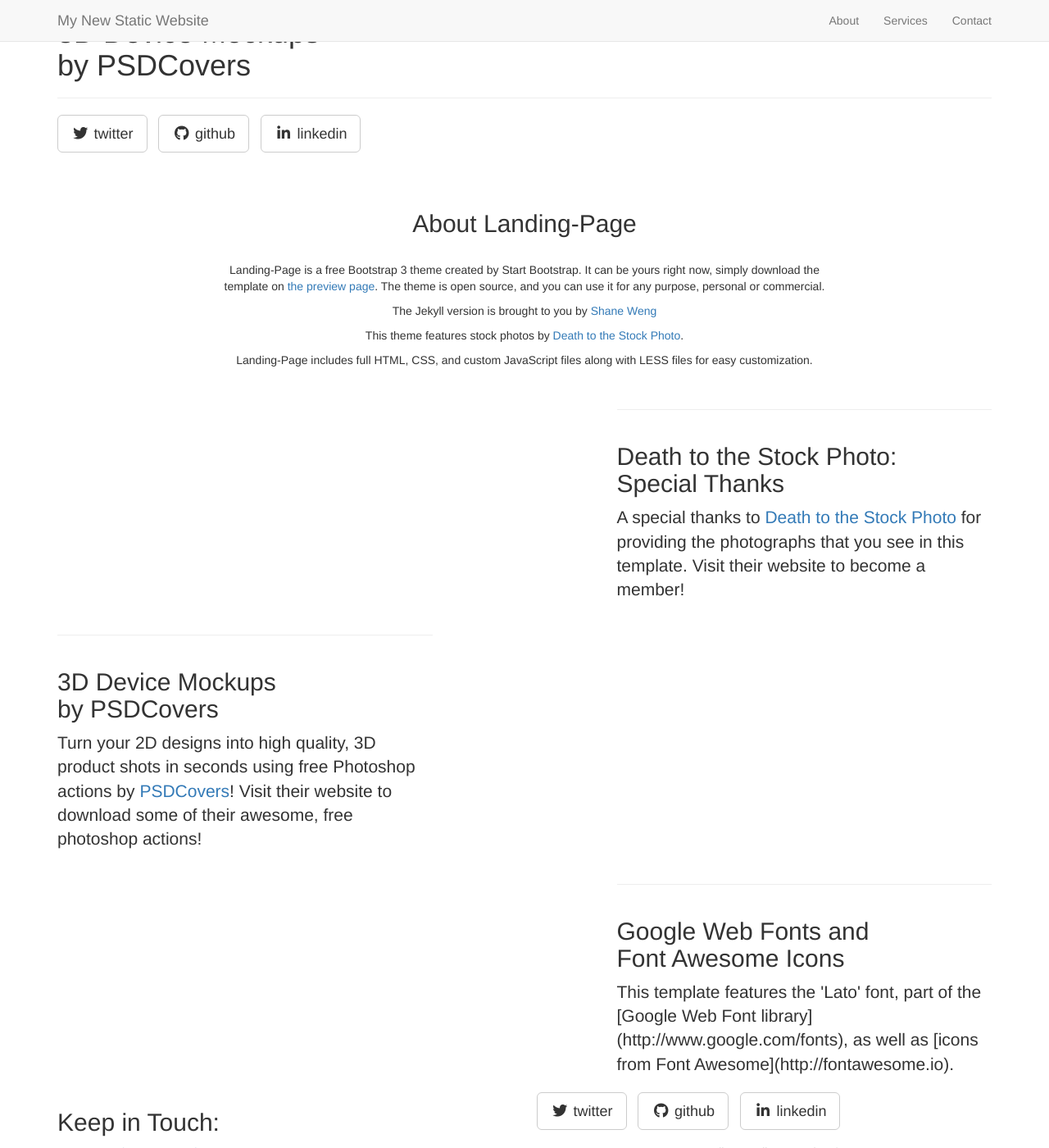
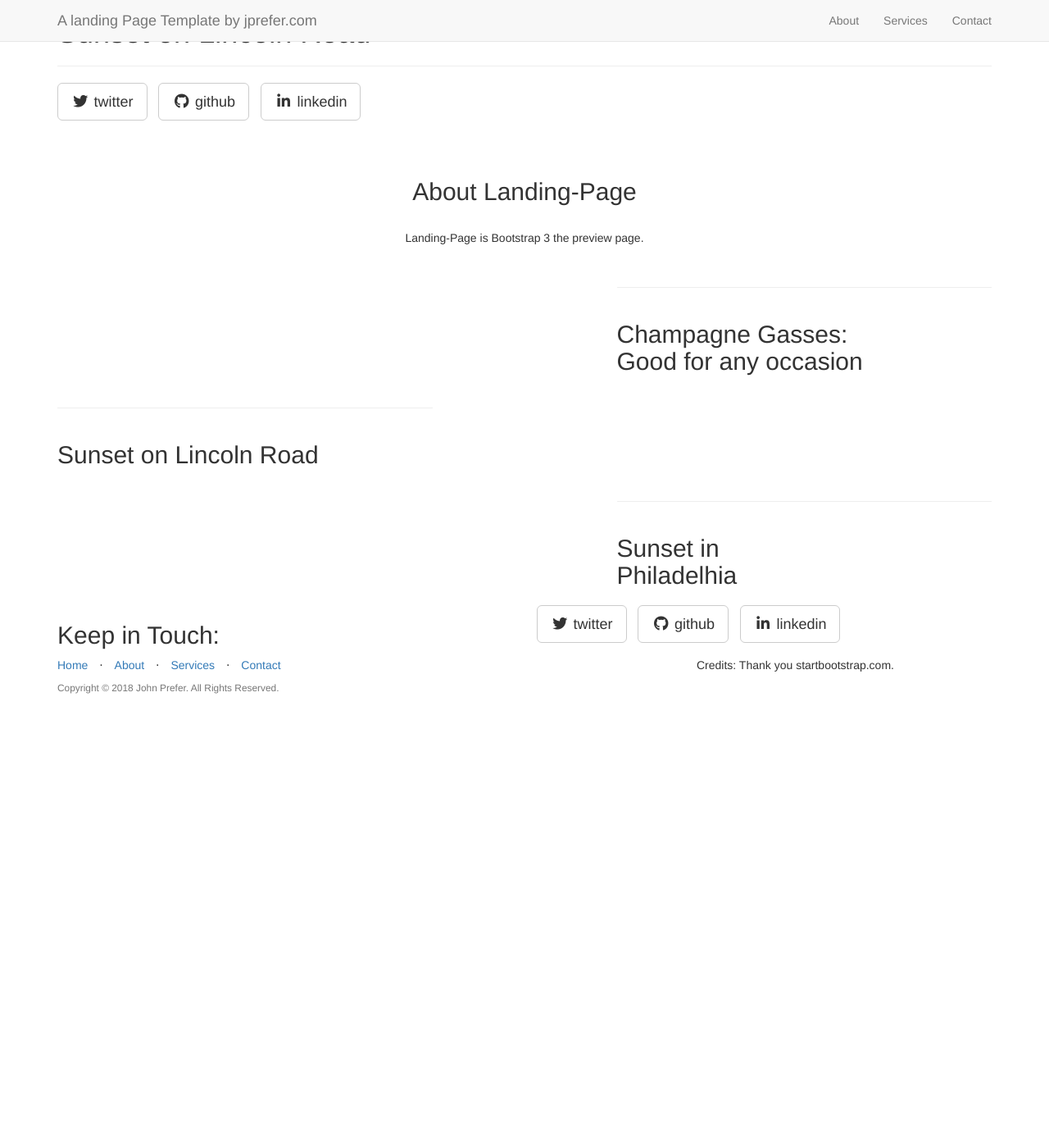
Before and after one commit to jprefer/jep-landing, a Jekyll site: the page built from _posts/2014-09-22-services-2.markdown, in a window 1280 px wide and 1400 px high. Shown: the whole window at 82% size. Built offline with Jekyll 4.4.1, drawn with Linux system fonts in a browser that asks for light colours; nearby versions of some CDN libraries; library files that are not in the unit come from our copies; some of the changed text lies outside the part shown.

Commit message:
lets see if this merges

```diff
--- a/_config.yml
+++ b/_config.yml
@@ -1,5 +1,5 @@
 ---
-title: My New Static Website
+title: A landing Page Template by jprefer.com
 timezone: UTC
 collections:
   posts:
@@ -15,8 +15,7 @@
 
 '
 copyright: Copyright &copy; 2018 John Prefer. All Rights Reserved.
-credits: 'Credits: Landing Page is a free to use, open source Bootstrap theme created
-  by <a href="http://startbootstrap.com/">Start Bootstrap</a>.'
+credits: 'Credits: Thank you startbootstrap.com.'
 markdown: kramdown
 permalink: pretty
 social:
--- a/_includes/about.html
+++ b/_includes/about.html
@@ -5,10 +5,8 @@
               <br/><br/>
               <h2>About Landing-Page</h2>
               <br/>
-                <p>Landing-Page is a free Bootstrap 3 theme created by Start Bootstrap. It can be yours right now, simply download the template on <a href="http://startbootstrap.com/template-overviews/landing-page/">the preview page</a>. The theme is open source, and you can use it for any purpose, personal or commercial.</p>
-                <p>The Jekyll version is brought to you by <a href="https://github.com/swcool">Shane Weng</a></p>
-                <p>This theme features stock photos by <a href="http://join.deathtothestockphoto.com//">Death to the Stock Photo</a>.</p>
-                <p>Landing-Page includes full HTML, CSS, and custom JavaScript files along with LESS files for easy customization.</p>
+                <p>Landing-Page is  Bootstrap 3 the preview page</a>. </p>
+
                 <br/>
               </div>
         </div>
--- a/_posts/2014-09-21-services-1.markdown
+++ b/_posts/2014-09-21-services-1.markdown
@@ -1,11 +1,9 @@
 ---
-title: Death to the Stock Photo:<br>Special Thanks
-date: 2014-09-21 00:00:00 Z
+title: Champagne Gasses:<br>Good for any occasion
+date: 2018-09-21 00:00:00 Z
 categories:
 - Services
 layout: default
 img: ipad.png
 description: ''
 ---
-
-  A special thanks to [Death to the Stock Photo](http://join.deathtothestockphoto.com/) for providing the photographs that you see in this template.  Visit their website to become a member!
--- a/_posts/2014-09-22-services-2.markdown
+++ b/_posts/2014-09-22-services-2.markdown
@@ -1,13 +1,9 @@
 ---
-title: 3D Device Mockups<br>by PSDCovers
-date: 2014-09-22 00:00:00 Z
+title: Sunset on Lincoln Road<br>
+date: 2018-11-22 00:00:00 Z
 categories:
 - Services
 layout: default
 img: dog.png
 description: ''
 ---
-
-  Turn your 2D designs into high quality, 3D
-  product shots in seconds using free Photoshop actions by [PSDCovers](http://www.psdcovers.com/)! Visit
-  their website to download some of their awesome, free photoshop actions!
--- a/_posts/2014-09-23-services-3.markdown
+++ b/_posts/2014-09-23-services-3.markdown
@@ -1,11 +1,9 @@
 ---
-title: Google Web Fonts and<br>Font Awesome Icons
-date: 2014-09-23 00:00:00 Z
+title: Sunset in<br>Philadelhia
+date: 2018-11-23 00:00:00 Z
 categories:
 - Services
 layout: default
 img: phones.png
 description: ''
 ---
-
-This template features the 'Lato' font, part of the [Google Web Font library](http://www.google.com/fonts), as well as [icons from Font Awesome](http://fontawesome.io).
```
Also changed, not shown: _includes/head.html (+11 -0 lines), 11 other files.
